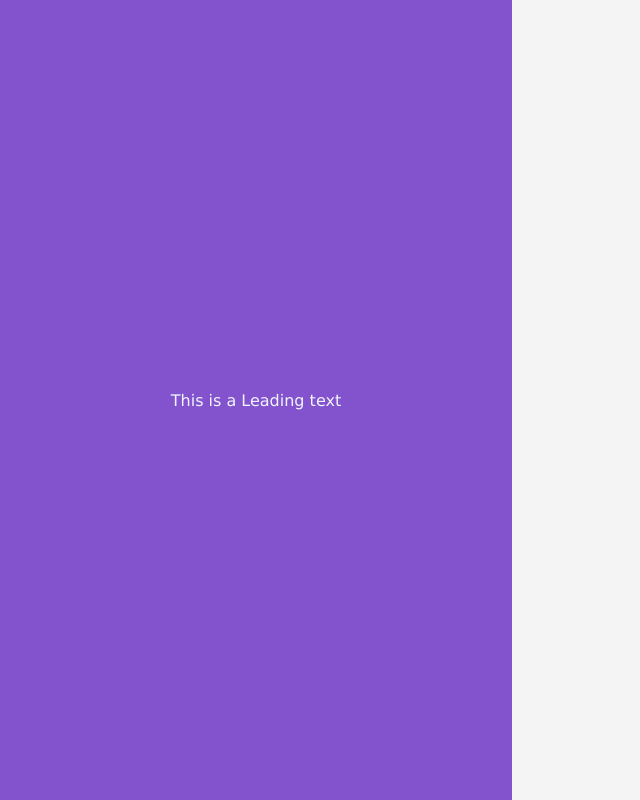
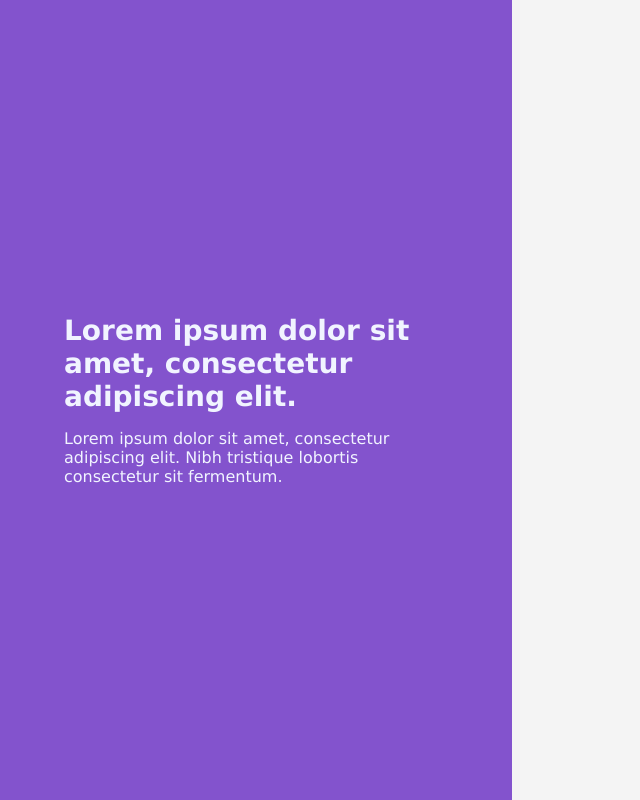
Before and after one commit to NatanDuarte/simple-login, a React (Create React App) app: page / in a window 1280 px wide. Shown: the whole page, without its empty margins (0-640 px from the left). Built offline with nearby package versions, Linux system fonts and the light colour scheme.

Commit message:
feat: Finalizing LeadingContainer component

```diff
--- a/src/components/leading-container/index.js
+++ b/src/components/leading-container/index.js
@@ -3,8 +3,11 @@ import styled from 'styled-components';
 import media from '../../media';
 import { primaryColor, textColorDark } from '../UI/colors'
 
-const LeadingContainer = styled.div`
-    height: 30vh;
+import LeadingText from "../leading-text";
+import MutedText from "../muted-text";
+
+const Container = styled.div`
+    height: 45vh;
     width: 100%;
     display: flex;
     flex-direction: column;
@@ -25,4 +28,13 @@ const LeadingContainer = styled.div`
     `};
 `;
 
+const LeadingContainer = () => {
+    return (
+        <Container>
+            <LeadingText>Lorem ipsum dolor sit amet, consectetur adipiscing elit.</LeadingText>
+            <MutedText>Lorem ipsum dolor sit amet, consectetur adipiscing elit. Nibh tristique lobortis consectetur sit fermentum.</MutedText>
+        </Container>
+    );
+}
+
 export default LeadingContainer;
```
